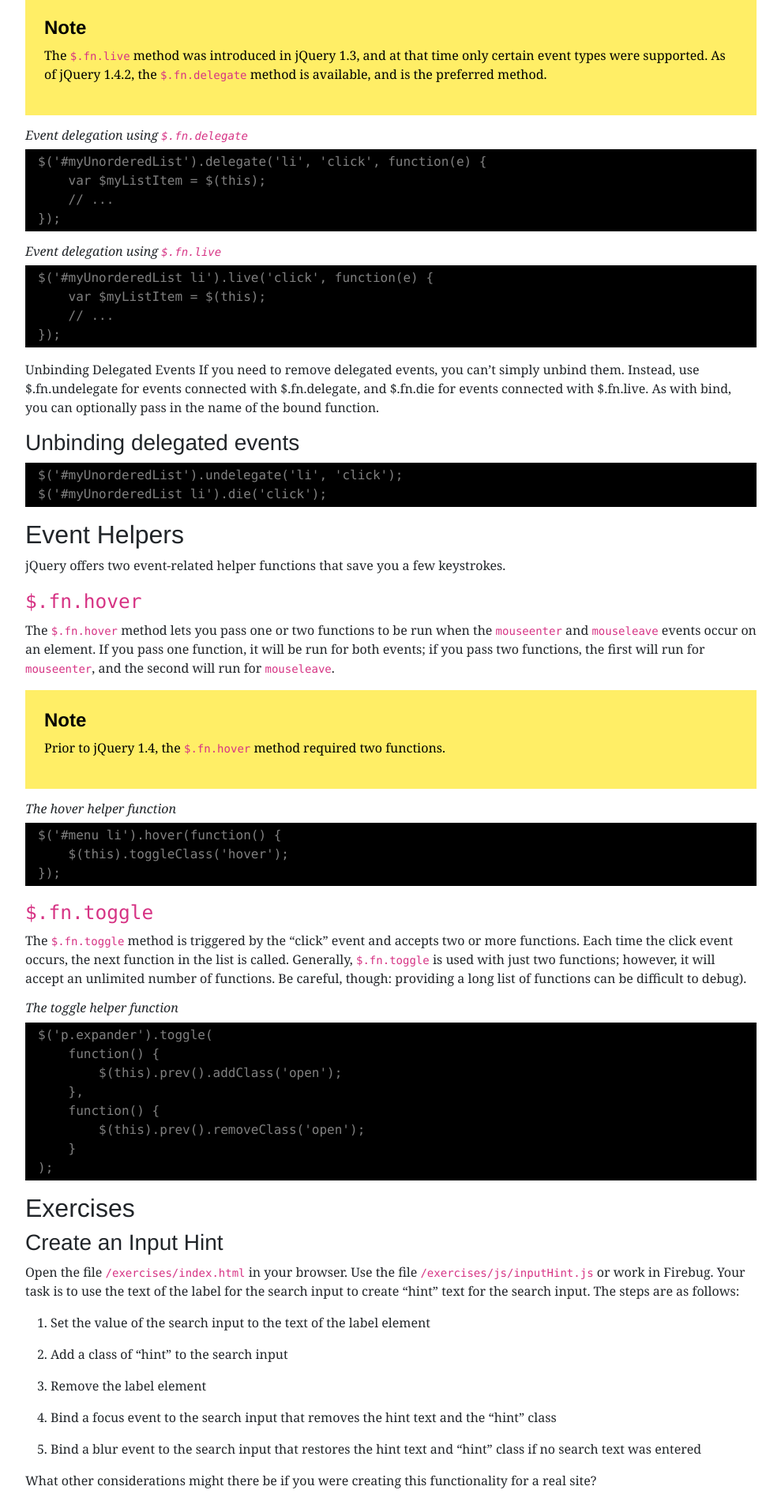
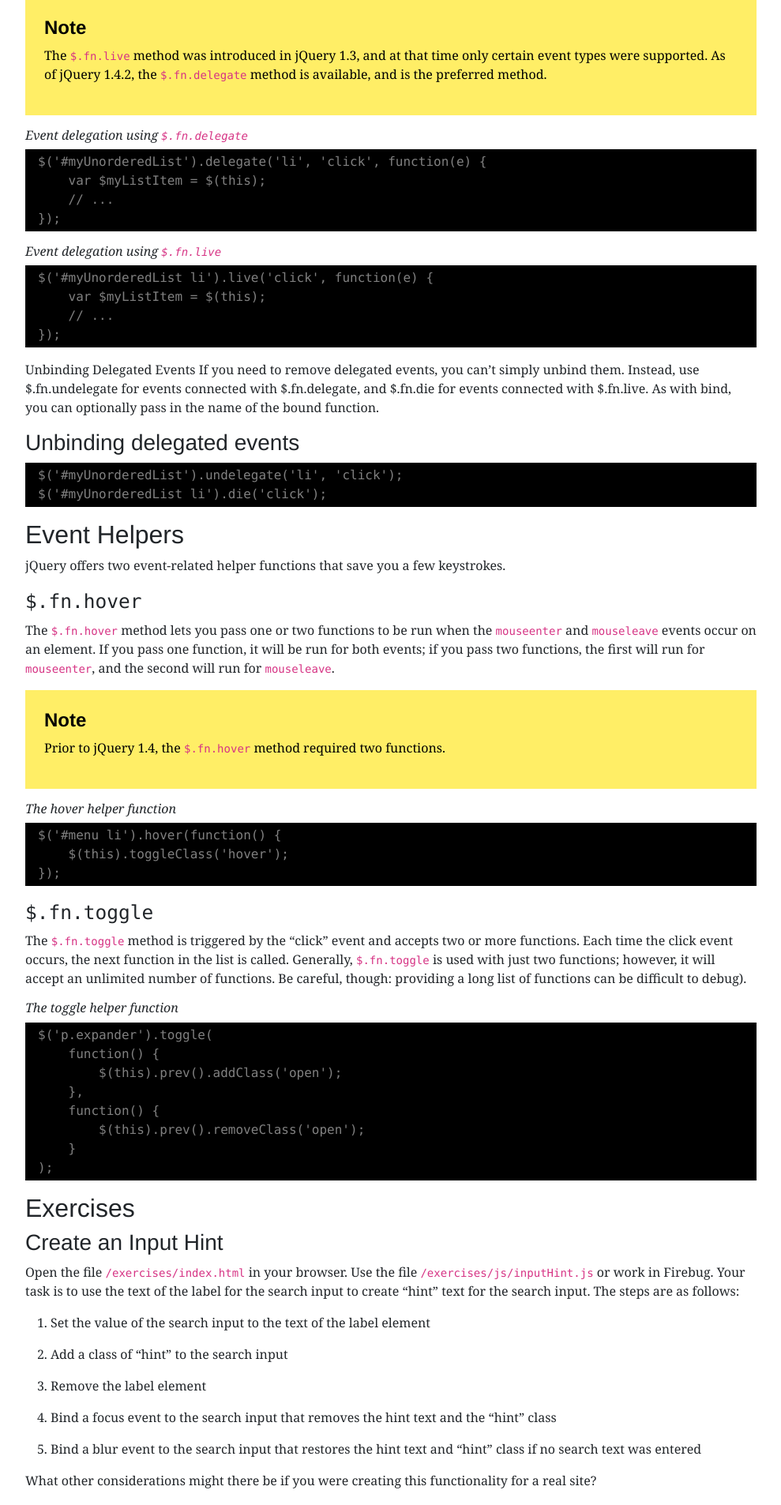
Before and after one commit to dan-carroll/jquery-fundamentals, a Jekyll site: the page built from legacy/ch05-events.md, in a window 1280 px wide. Shown: the part 4260-6166 px from the top of the page at 79% size, without its empty margins (145-1134 px from the left). Built offline with Jekyll 4.4.1, drawn with Linux system fonts in a browser that asks for light colours.

Commit message:
Update main.css
Changed color for H3 code headings in chapters.

```diff
--- a/assets/css/main.css
+++ b/assets/css/main.css
@@ -55,6 +55,11 @@ footer > p {
     font-size: 1em;
 }
 
+
+#book-chapter h3 code {
+    color:inherit;
+}
+
 #book-chapter blockquote {
     background-color: #fe6;
     color: black;
```
